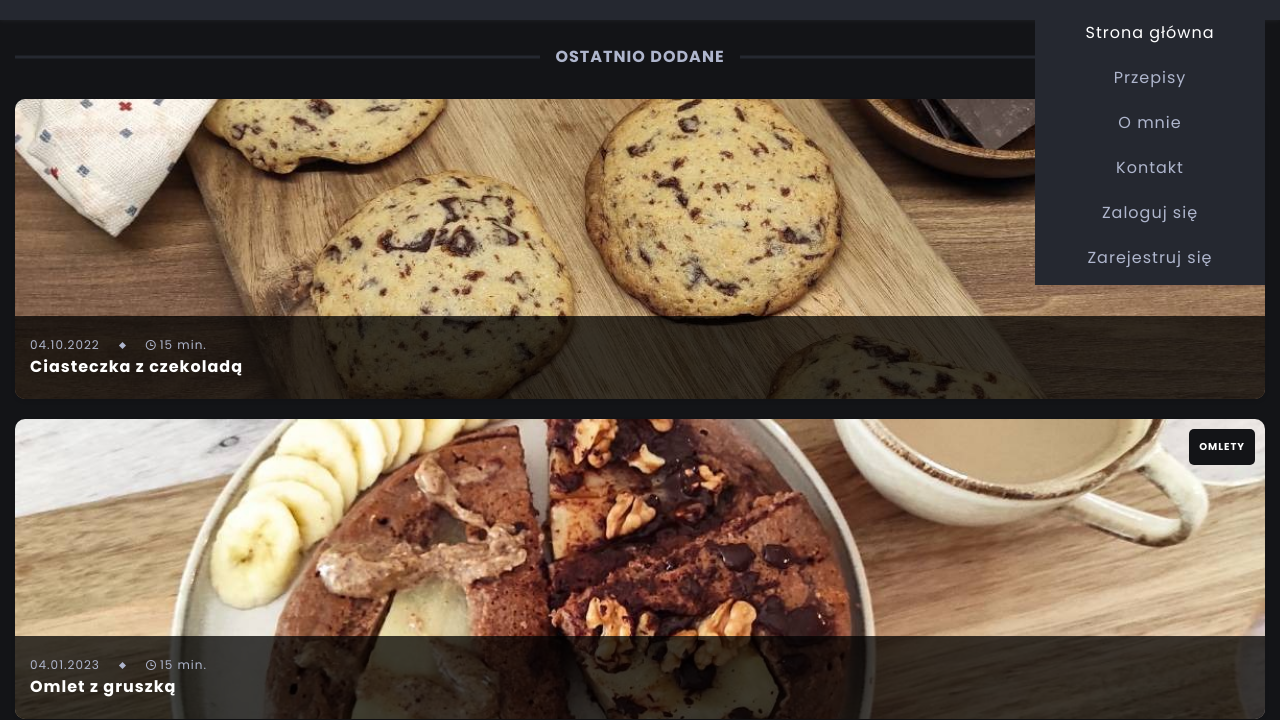
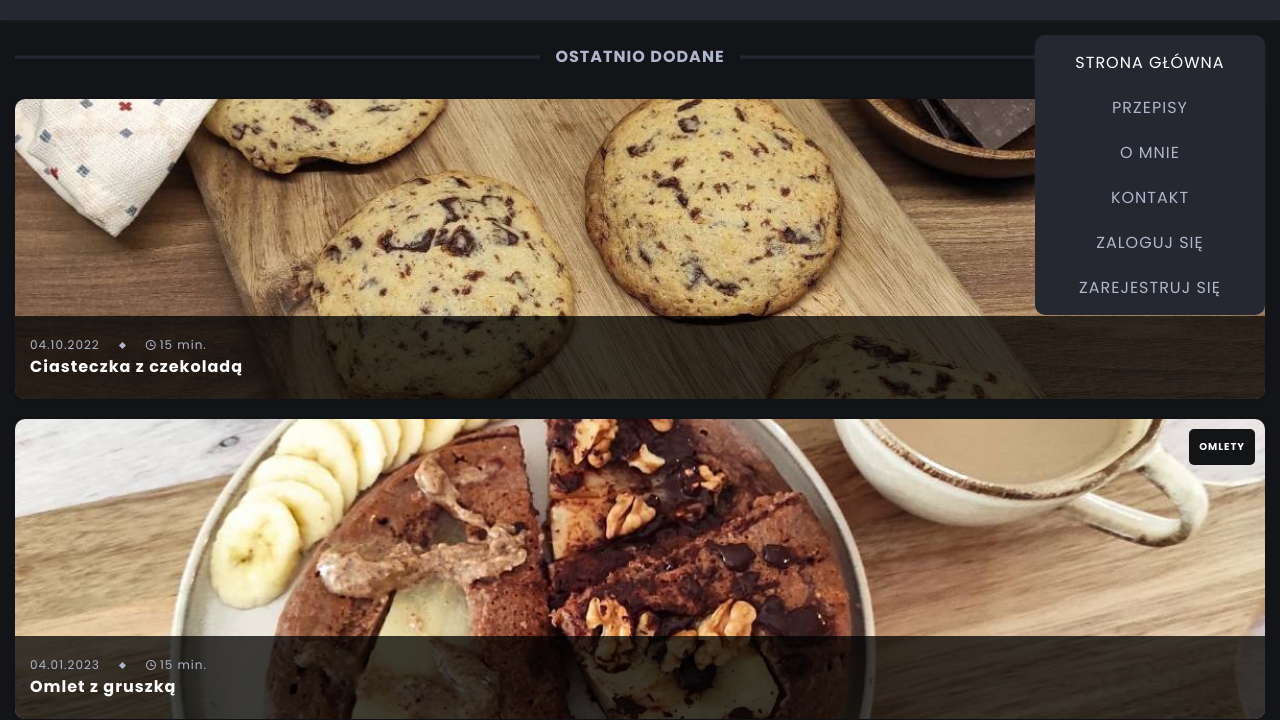
Before and after one commit to Falrond/bake_it_bright_theme, a plain HTML site: page index.html in a window 1280 px wide. Both pictures are taken after a click on the element 1252 px from the left and 49 px from the top of the page. Shown: the part 80-800 px from the top of the page. Drawn offline with nearby package versions, Linux system fonts and the light colour scheme.

Commit message:
menu css changes

```diff
--- a/assets/css/style.css
+++ b/assets/css/style.css
@@ -210,14 +210,17 @@ body.light-theme {
 
 .menu {
   position: absolute;
-  top: 8.5rem;
+  text-transform: uppercase;
+  top: 11.5rem;
   right: 1.5rem;
   width: 23rem;
   padding: 1.5rem;
   background-color: var(--secondary-background-color);
   opacity: 0;
   transform: scale(0);
-  transition: opacity 0.2s ease-in;
+  transition: all 0.2s ease-in-out;
+  border-radius: 10px;
+  /* border-top-right-radius: 0; */
 }
 
 .list {
@@ -274,6 +277,7 @@ body.light-theme .header.activated {
 
 .menu.activated {
   box-shadow: 1 1px 1rem var(--transparent-light-color);
+  box-shadow: 0 1px 0.5rem var(--transparent-light-color);
   opacity: 1;
   transform: scale(1);
 }
```
